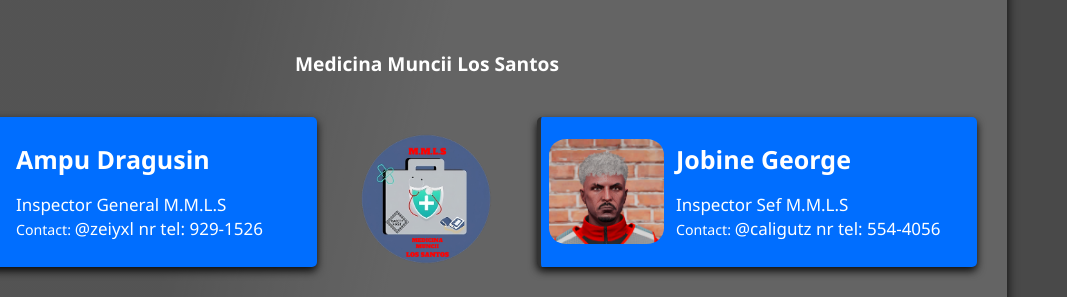
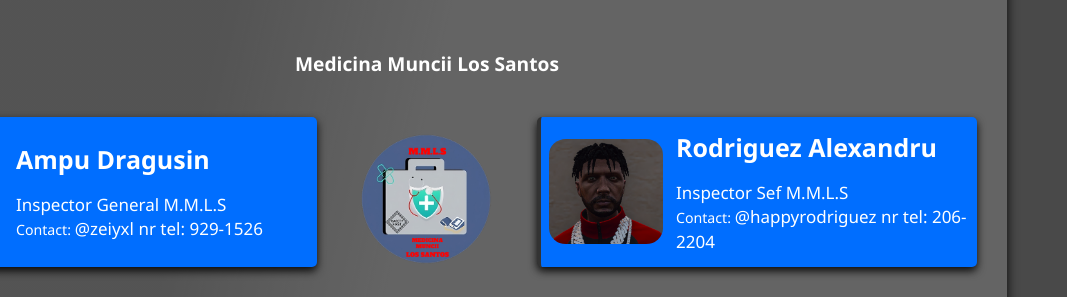
Before and after one commit to TristanfinalBo2/SITEMedici, a plain HTML site: page index.html in a window 1280 px wide. Shown: the part 2620-2917 px from the top of the page, 213-1280 px from the left. Drawn offline with nearby package versions, Linux system fonts and the light colour scheme; no server answers.

Commit message:
Update index.html

```diff
--- a/index.html
+++ b/index.html
@@ -1314,12 +1314,12 @@ h4{
         </div>
                     <div class="sub-department medicina-muncii red">
                         <div class="image-box">
-                            <img src="img_jobine.png" alt="Susan">
+                            <img src="img_alexandru.png" alt="Susan">
                         </div>
                         <div class="sub-department-details">
-                            <h4>Jobine George</h4>
+                            <h4>Rodriguez Alexandru</h4>
                             <p class="role">Inspector Sef M.M.L.S</p>
-                            <p class="rank"><small>Contact: </small>@caligutz nr tel: 554-4056</p>
+                            <p class="rank"><small>Contact: </small>@happyrodriguez nr tel: 206-2204</p>
                         </div>
                     </div>
                 </div>
```
